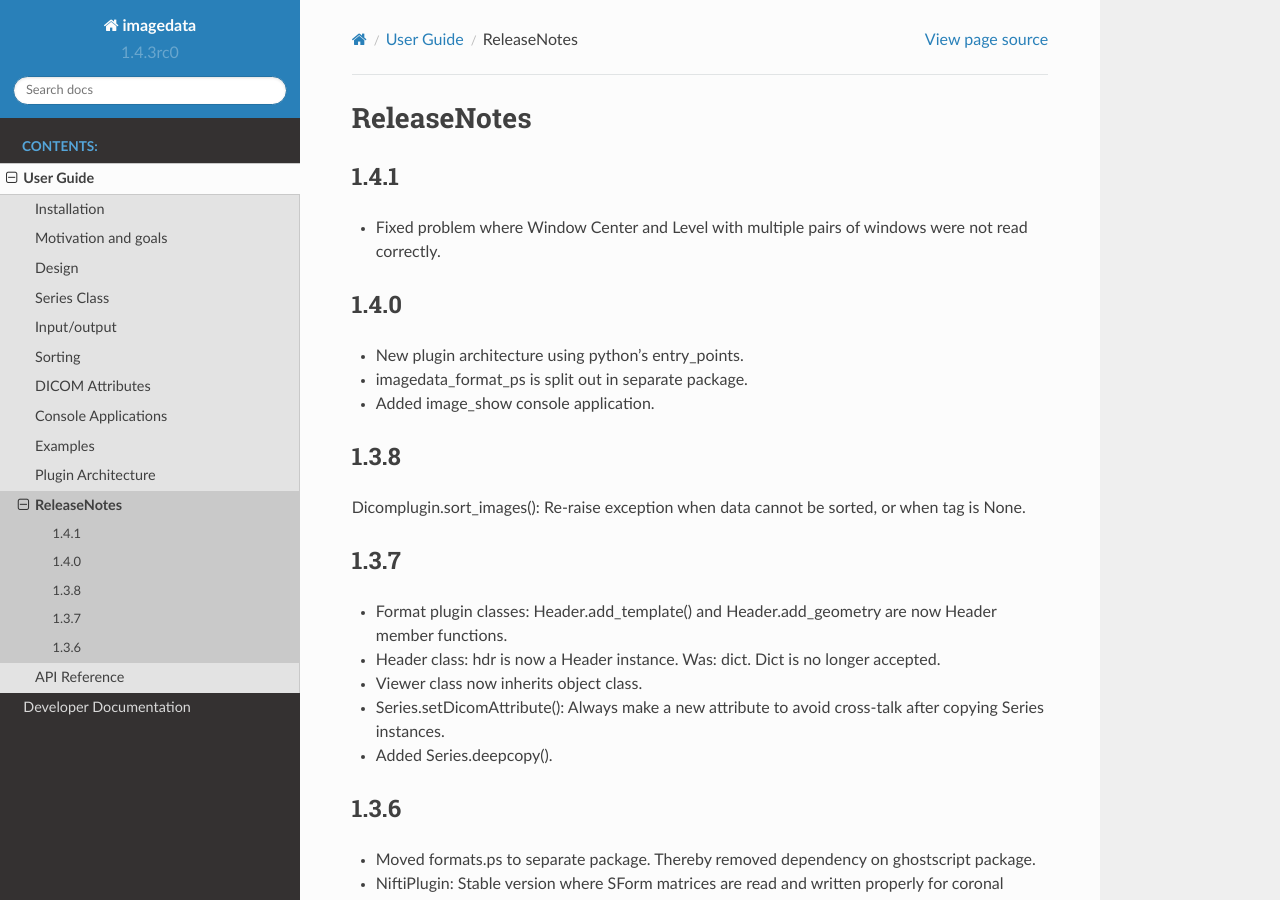
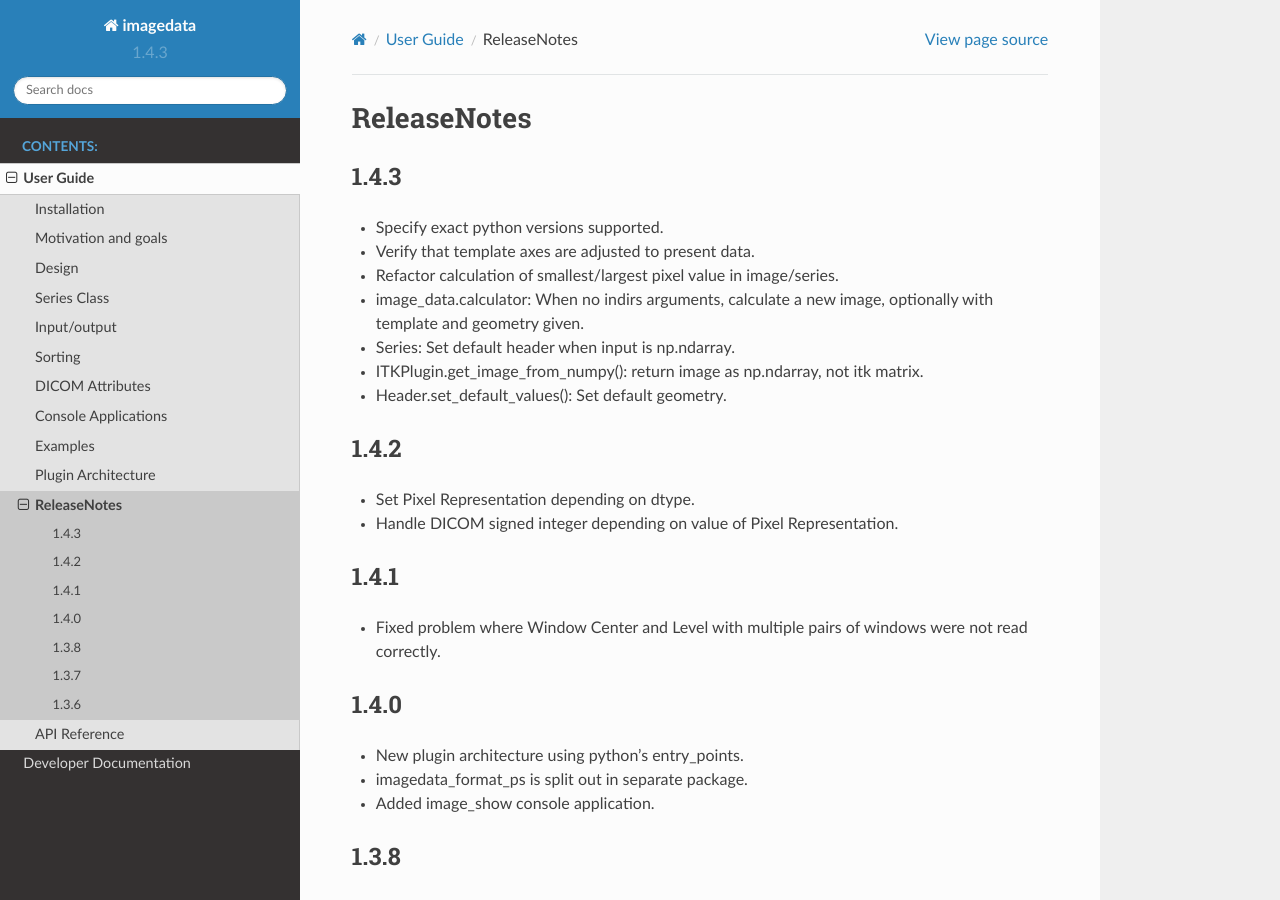
Before and after one commit to erling6232/imagedata, a Sphinx documentation site: the page built from docs/ReleaseNotes.rst, in a window 1280 px wide and 900 px high. Built offline with Sphinx 7.4.7 and the Read the Docs theme 2.0.0, drawn with Linux system fonts in a browser that asks for light colours; pages that are not in the unit, such as notebooks, are missing from menus.

Commit message:
New release 1.4.3.

```diff
--- a/VERSION.txt
+++ b/VERSION.txt
@@ -1 +1 @@
-1.4.3rc0
+1.4.3
--- a/docs/ReleaseNotes.rst
+++ b/docs/ReleaseNotes.rst
@@ -2,6 +2,21 @@
 
 ReleaseNotes
 ============
+
+1.4.3
+-----
+* Specify exact python versions supported.
+* Verify that template axes are adjusted to present data.
+* Refactor calculation of smallest/largest pixel value in image/series.
+* image_data.calculator: When no indirs arguments, calculate a new image, optionally with template and geometry given.
+* Series: Set default header when input is np.ndarray.
+* ITKPlugin.get_image_from_numpy(): return image as np.ndarray, not itk matrix.
+* Header.set_default_values(): Set default geometry.
+
+1.4.2
+-----
+* Set Pixel Representation depending on dtype.
+* Handle DICOM signed integer depending on value of Pixel Representation.
 
 1.4.1
 -----
```
